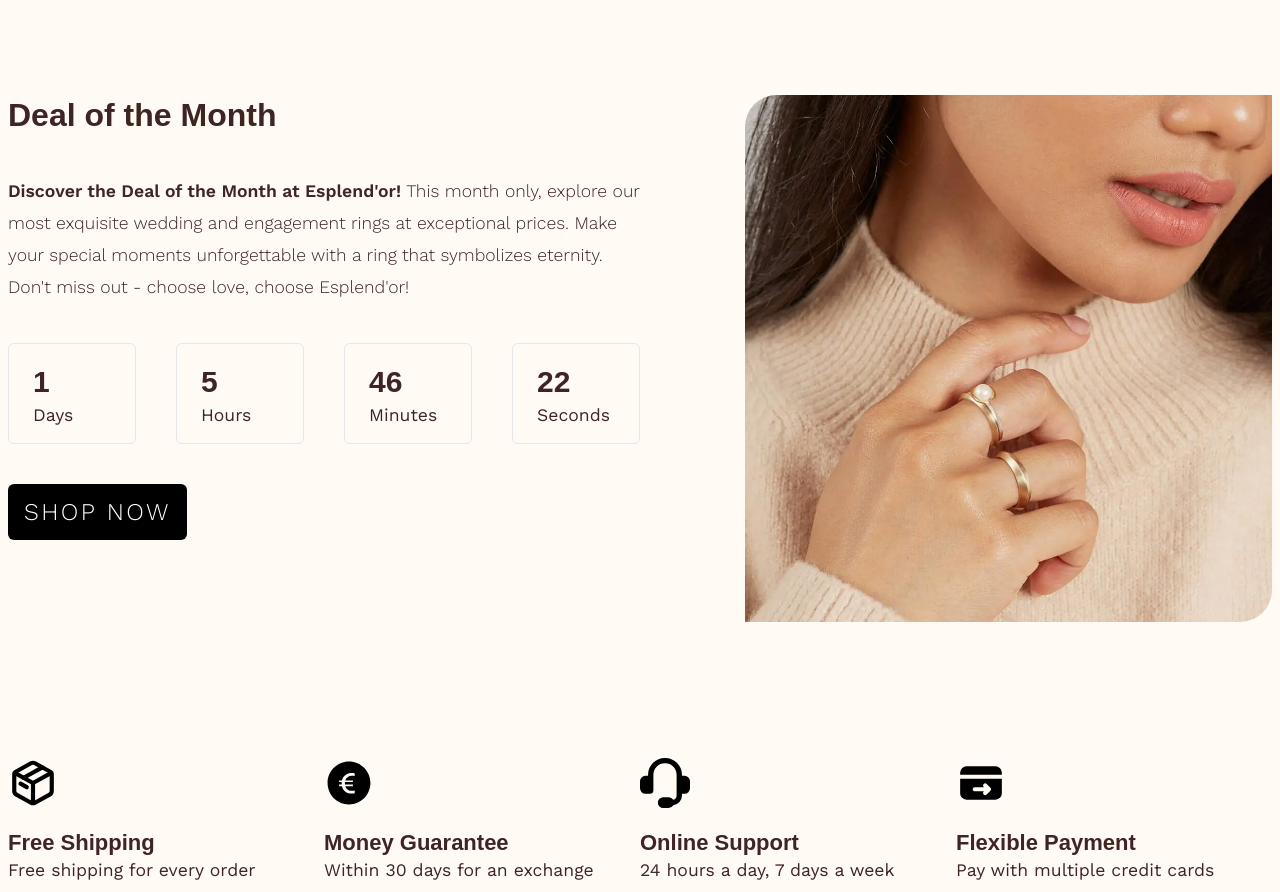
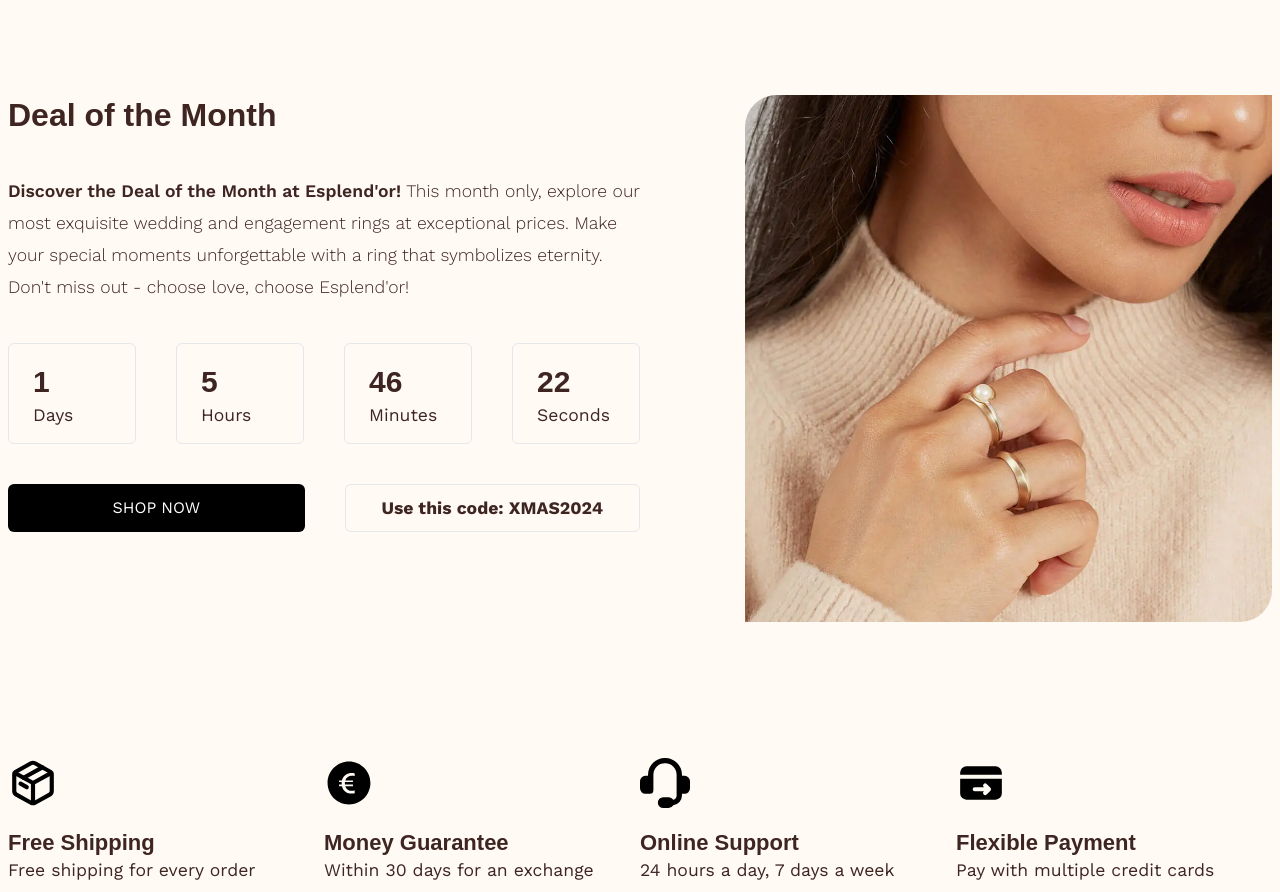
Before and after one commit to Pizzaboi87/esplendor-strapi, a Next.js app: page / in a window 1280 px wide. Shown: the part 1918-2810 px from the top of the page. Built offline with nearby package versions, Linux system fonts and the light colour scheme; no server answers; a web font is replaced by a local one.

Commit message:
Final fix for order creation and use coupon update in Strapi, edited Prevous orders card and Promotion section

```diff
--- a/src/components/account/OrderCard.tsx
+++ b/src/components/account/OrderCard.tsx
@@ -38,9 +38,25 @@ export const OrderCard = ({ order }: { order: Order }) => {
           </p>
         </div>
 
-        <div className="flex xs:flex-row flex-col justify-between xs:items-center">
-          <p className="font-semibold">Total Price:</p>
-          <p className="text-lg font-bold">€{order.price.toFixed(2)}</p>
+        <div className="flex flex-col space-y-2">
+          <div className="flex 2xs:flex-row flex-col justify-between xs:items-center">
+            <p>Total Price:</p>
+            <p>€{order.price.toFixed(2)}</p>
+          </div>
+
+          <div className="flex 2xs:flex-row flex-col justify-between xs:items-center">
+            <p>Discount:</p>
+            <p>€{order.discount.toFixed(2)}</p>
+          </div>
+
+          <hr className="border-t border-gray-200" />
+
+          <div className="flex 2xs:flex-row flex-col justify-between xs:items-center">
+            <p className="font-semibold">Final Price:</p>
+            <p className="text-lg font-bold">
+              €{(order.price - order.discount).toFixed(2)}
+            </p>
+          </div>
         </div>
 
         <button
--- a/src/components/cart/CouponInput.tsx
+++ b/src/components/cart/CouponInput.tsx
@@ -119,7 +119,11 @@ export const CouponInput = () => {
 
   // Handle form submission and coupon code check
   const onSubmit = (data: { coupon: string }) => {
-    if (user?.used_coupons?.some((coupon) => coupon.code === data.coupon)) {
+    if (
+      user?.used_coupons?.some(
+        (coupon) => coupon.code === data.coupon.toUpperCase()
+      )
+    ) {
       SwalMessage({
         title: "Used Coupon",
         message: "You have already used this coupon code.",
--- a/src/components/pages/Success.tsx
+++ b/src/components/pages/Success.tsx
@@ -32,7 +32,7 @@ export const Success = () => {
           firstButtonText="Return to Home"
           firstOnClick={() => router.push("/")}
           secondButtonText="View Orders"
-          secondOnClick={() => router.push("/orders")}
+          secondOnClick={() => router.push("/account/orders")}
         />
       ) : (
         <Banner
--- a/src/components/promotion/Counter.tsx
+++ b/src/components/promotion/Counter.tsx
@@ -1,7 +1,8 @@
 "use client";
 
-import Link from "next/link";
 import { useEffect, useState } from "react";
+import { Button } from "../common";
+import { useRouter } from "next/navigation";
 
 const StatBox = ({ label, value }: { label: string; value: number }) => (
   <li className="py-4 xl:px-6 px-4 border border-1 rounded-md">
@@ -11,6 +12,7 @@ const StatBox = ({ label, value }: { label: string; value: number }) => (
 );
 
 export const Counter = () => {
+  const router = useRouter();
   const [time, setTime] = useState({
     days: 0,
     hours: 0,
@@ -62,15 +64,19 @@ export const Counter = () => {
         <StatBox label="Minutes" value={time.minutes} />
         <StatBox label="Seconds" value={time.seconds} />
       </ul>
+      <div className="flex sm:flex-row flex-col justify-between w-full xl:gap-10 lg:gap-4 sm:gap-4 gap-10 mb-10">
+        <Button
+          type="button"
+          onClick={() => router.push("/shop")}
+          className="sm:w-[95%] w-full h-12"
+        >
+          Shop Now
+        </Button>
 
-      <Link
-        href="/shop"
-        className="lg:text-[1.5rem] flex justify-center md:justify-normal text-base tracking-widest font-[300] text-work uppercase text-white"
-      >
-        <button className="px-4 lg:py-4 py-[0.625rem] w-full sm:w-[50%] md:w-auto mb-10 md:mb-0 uppercase rounded-md bg-black hover:bg-black/75">
-          Shop now
-        </button>
-      </Link>
+        <div className="border-1 border w-full h-12 rounded-md flex items-center justify-center">
+          <p className="font-bold text-center">Use this code: XMAS2024</p>
+        </div>
+      </div>
     </>
   );
 };
--- a/src/components/promotion/Promotion.tsx
+++ b/src/components/promotion/Promotion.tsx
@@ -2,7 +2,7 @@ import Image from "next/image";
 import { Counter } from "./Counter";
 
 export const Promotion = () => (
-  <section className="container mx-auto normal md:grid md:grid-cols-12 flex flex-col my-24">
+  <div className="container mx-auto normal md:grid md:grid-cols-12 flex flex-col my-24">
     <div className="md:col-span-6">
       <h3 className="mb-10">Deal of the Month</h3>
       <p className="leading-8 mb-10 font-light">
@@ -33,5 +33,5 @@ export const Promotion = () => (
     <div className="hidden md:block lg:hidden col-span-12">
       <Counter />
     </div>
-  </section>
+  </div>
 );
--- a/src/types/types.ts
+++ b/src/types/types.ts
@@ -115,6 +115,7 @@ export type Order = {
     country: string;
     date: string;
     price: number;
+    discount: number;
     products: Product[];
     quantity: { [key: string]: number }[];
 }
--- a/src/utils/queries.ts
+++ b/src/utils/queries.ts
@@ -259,6 +259,7 @@ export const GET_ORDERS_BY_JWT = `
             orderID
             price
             quantity
+            discount
             products {
                 color {
                     name
```
